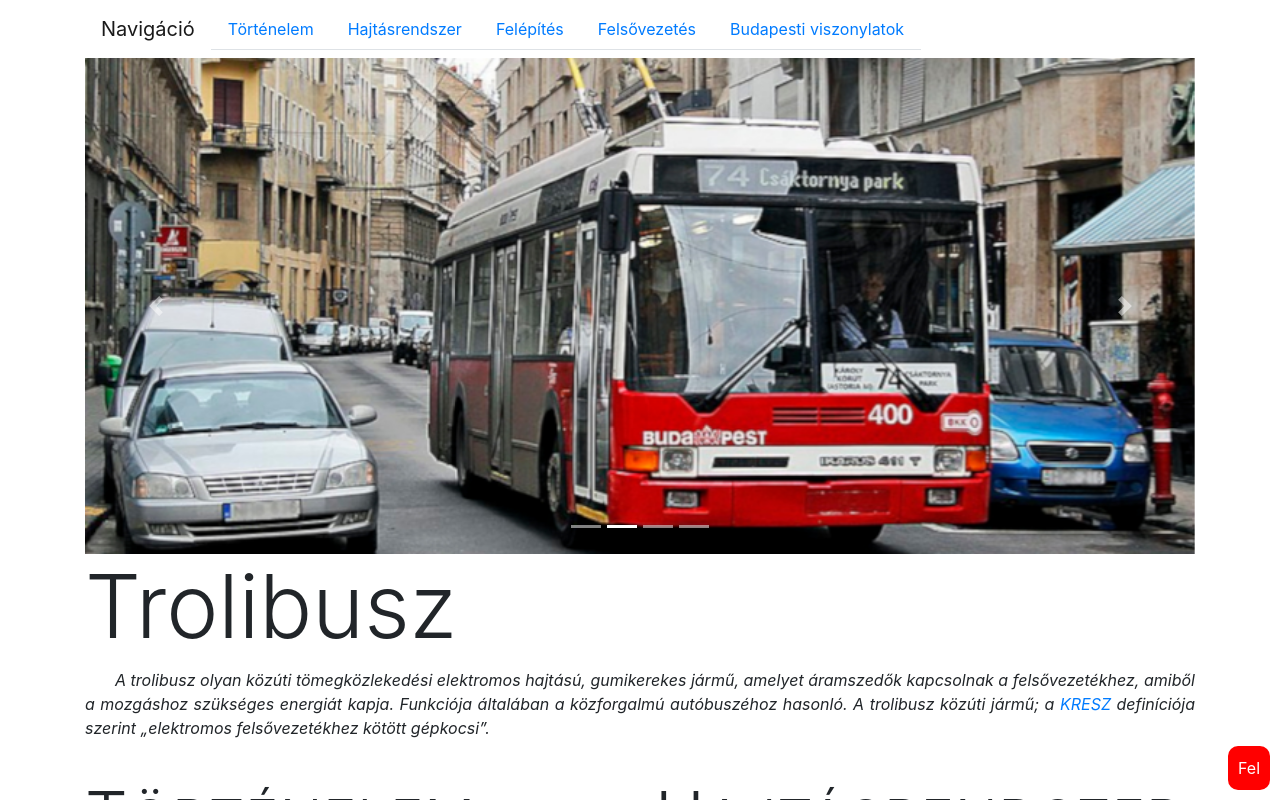
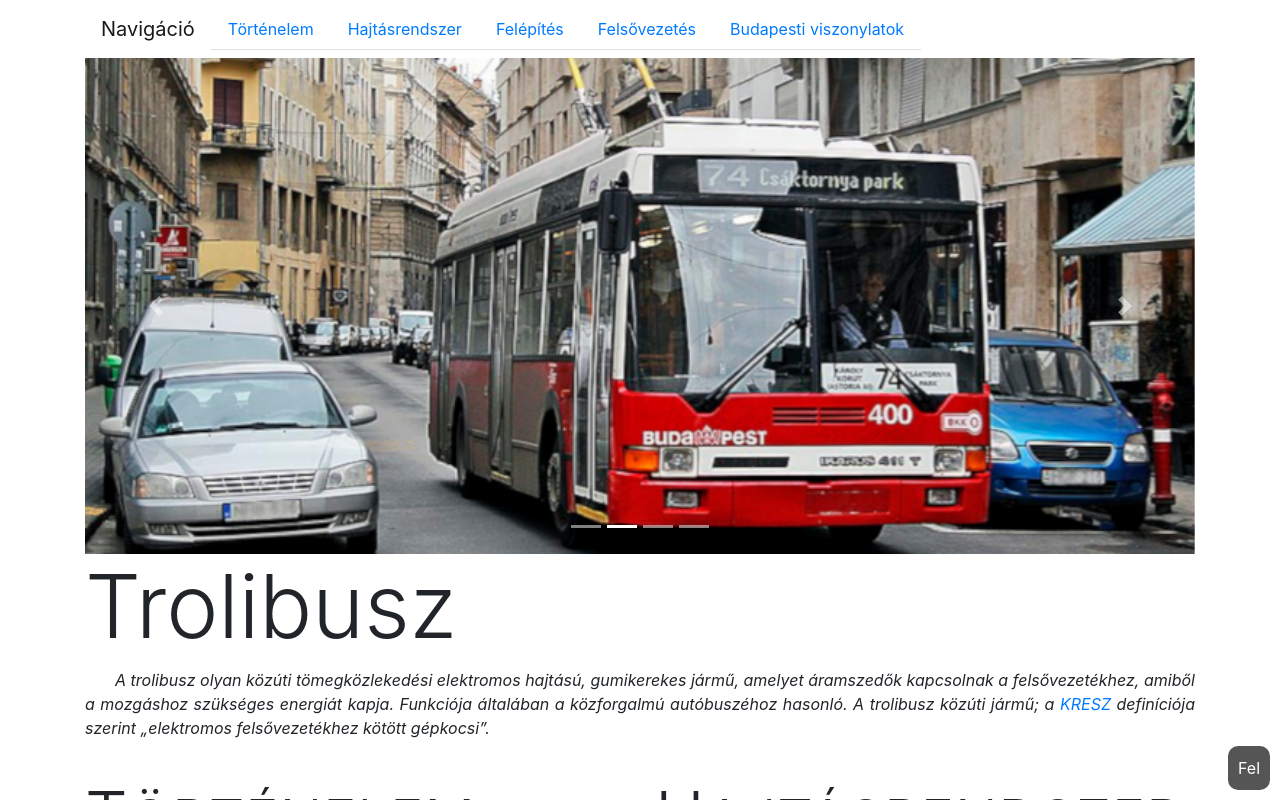
Before and after one commit to szabadosb/Trolibusz, a plain HTML site: page index.html in a window 1280 px wide. In both pictures the pointer is over the button "Fel". Shown: the top 800 px of the page. Drawn offline with Linux system fonts and the light colour scheme.

Commit message:
8. c    (css és JavaScript opció)

```diff
--- a/troli.css
+++ b/troli.css
@@ -57,3 +57,7 @@ p{
   padding: 10px;
   border-radius: 10px;
   }
+
+  #felGomb:hover {
+    background-color: #555;
+  }
```
Also changed, not shown: troli.js (+17 -0 lines).
